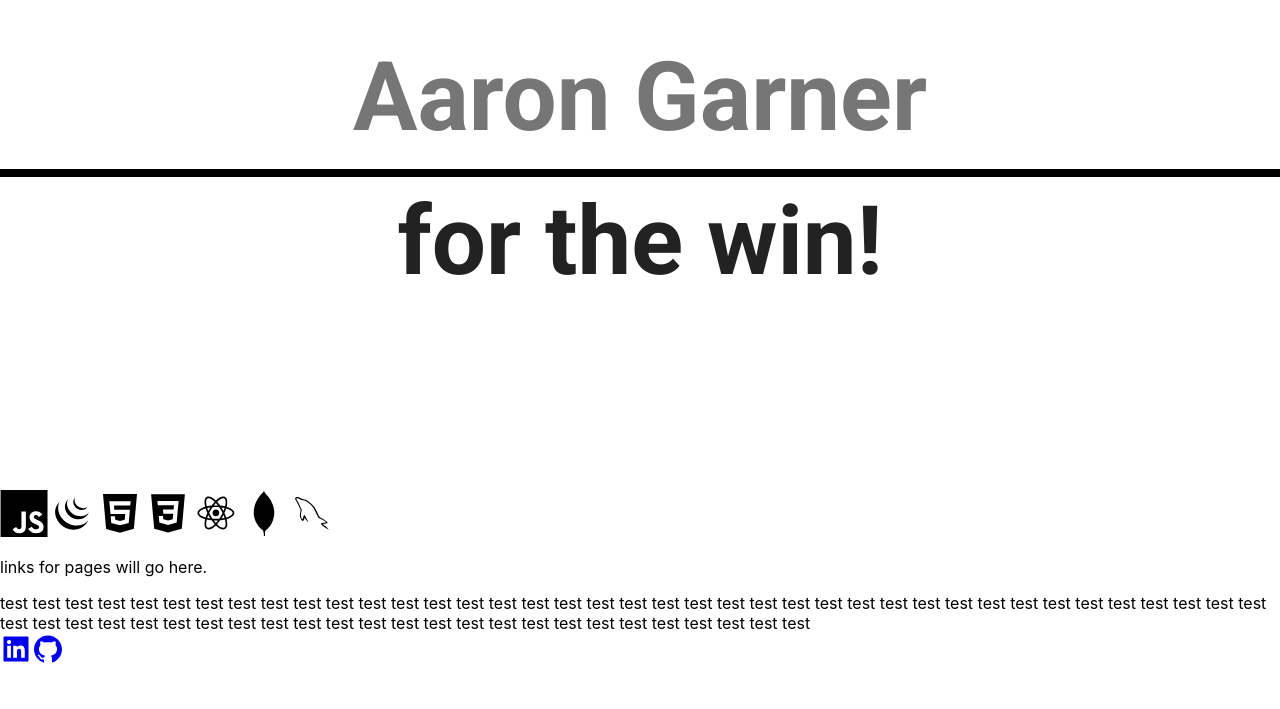
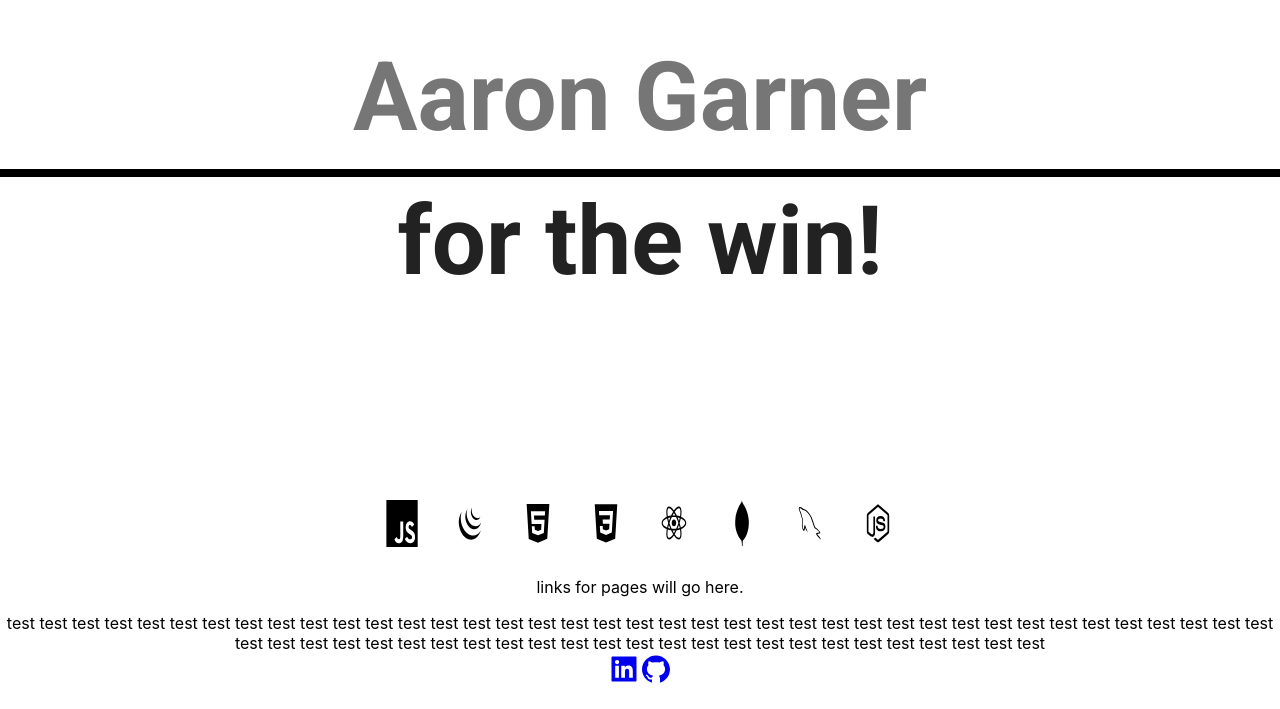
Before and after one commit to aaron-G18/AG-Portfolio, a React (Create React App) app: page / in a window 1280 px wide. Shown: the part 231-940 px from the top of the page. Built offline with nearby package versions, Linux system fonts and the light colour scheme.

Commit message:
added nodejs icon and played with CSS styling a little.

```diff
--- a/src/App.css
+++ b/src/App.css
@@ -1,4 +1,4 @@
-/* .App {
+.App {
   text-align: center;
 }
 
@@ -22,7 +22,7 @@
   .App-logo {
     animation: 3s linear 1s infinite alternate slidein;
   }
-} */
+}
 
 /* .App-header {
   background-color: #282c34;
--- a/src/App.js
+++ b/src/App.js
@@ -4,7 +4,7 @@ import BrandStatement from "./components/brandStatement/brandStatement";
 import MyName from "./components/myName/myName";
 import { AiOutlineArrowLeft, AiOutlineArrowRight } from 'react-icons/ai';
 import { AiOutlineCaretLeft, AiOutlineCaretRight } from 'react-icons/ai';
-import { DiJsBadge, DiHtml5, DiReact, DiCss3, DiMongodb, DiJqueryLogo, DiMysql} from 'react-icons/di';
+import { DiJsBadge, DiHtml5, DiReact, DiCss3, DiMongodb, DiJqueryLogo, DiMysql, DiNodejsSmall } from 'react-icons/di';
 import BottomLinks from "./components/bottomLinks/bottomLinks";
 import FrontPage from "./components/frontPage/frontPage";
 
@@ -45,6 +45,8 @@ class App extends Component {
         <DiReact className="inline-block App-logo" size="3em" />
         <DiMongodb className="inline-block App-logo" size="3em" />
         <DiMysql className="inline-block App-logo" size="3em" />
+        <DiNodejsSmall className="inline-block App-logo" size="3em" />
+
         {/* NODE.js */}
         <p>
           links for pages will go here.
```
